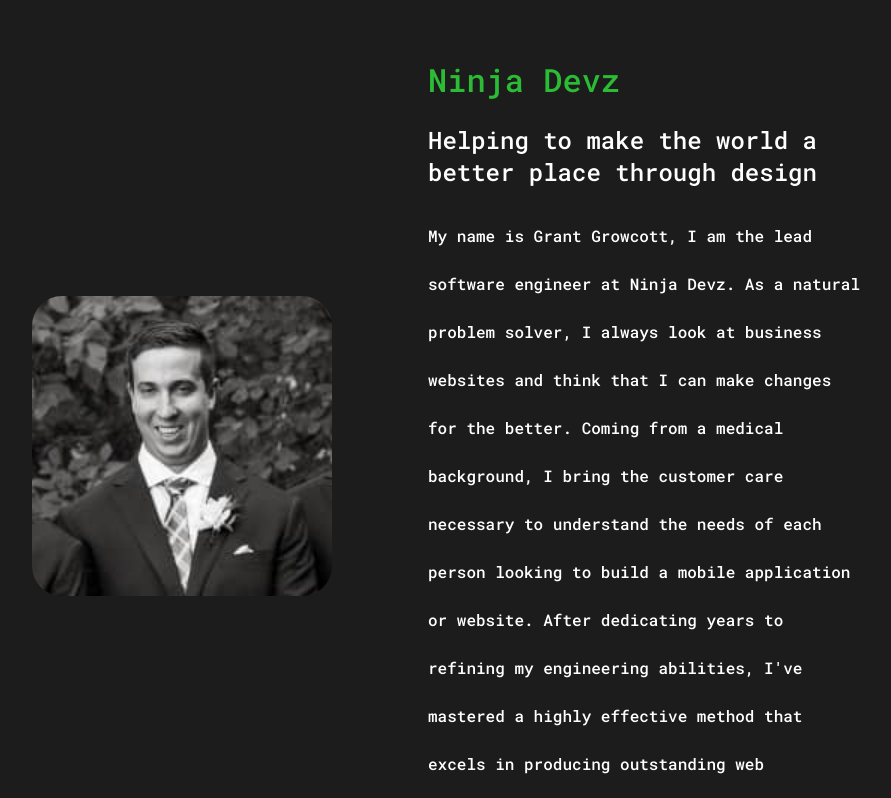
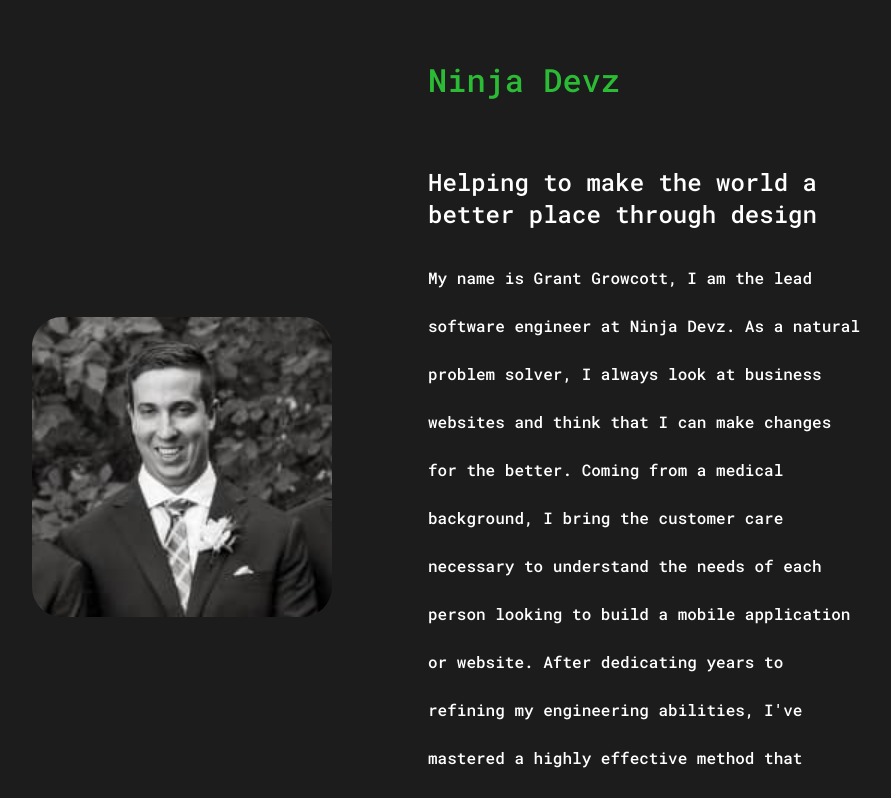
Before and after one commit to GrantGrowcott/Ninja-Devz, a Next.js app: page /About in a window 1280 px wide. Shown: the part 420-1218 px from the top of the page, without its empty margins (227-1118 px from the left). Built offline with nearby package versions, Linux system fonts and the light colour scheme.

Commit message:
altering h tags

```diff
--- a/src/pages/About.tsx
+++ b/src/pages/About.tsx
@@ -33,19 +33,16 @@
           </div>
           <div className="about__container__description">
             <h1>Ninja Devz</h1>
-            <h3>Helping to make the world a better place through design</h3>
-            <h4>
+            <h2>Helping to make the world a better place through design</h2>
+            <h3>
               My name is Grant Growcott, I am the lead software engineer at Ninja Devz. As a natural problem solver, I
               always look at business websites and think that I can make changes for the better. Coming from a medical
               background, I bring the customer care necessary to understand the needs of each person looking to build a
               mobile application or website. After dedicating years to refining my engineering abilities, I&apos;ve
               mastered a highly effective method that excels in producing outstanding web experiences and applications.
-            </h4>
+            </h3>
           </div>
         </section>
-
-        {/* Quality Section */}
-
         <div className="topper">
           <h3 className="topper__container">
             <b className="green-text"> Results </b> Are <b className="green-text">Guaranteed</b>
--- a/src/styles/globals.css
+++ b/src/styles/globals.css
@@ -623,9 +623,7 @@
         width: 300px
     }
  }
-
 /* About Section */
-
  .about {
   width: 70%;
   padding-top: 200px;
@@ -650,9 +648,6 @@
    text-align: center;
    border-radius: 30px;
 }
-
-
-
 .about__container__description {
    flex: 1;
 }
@@ -660,9 +655,16 @@
    color: var(--green);
    font-size: 2em;
 }
+.about__container__description h2{
+   color: var(--white);
+   font-size: 1.5rem;
+   margin: 1em 0;
+   line-height: normal;
+}
 .about__container__description h3{
-   color: var(--white);
-   margin: 1em 0;
+  color: var(--white);
+  font-size: 1rem;
+  line-height:3rem;
 }
 .topper {
    padding-top: 10rem;
```
